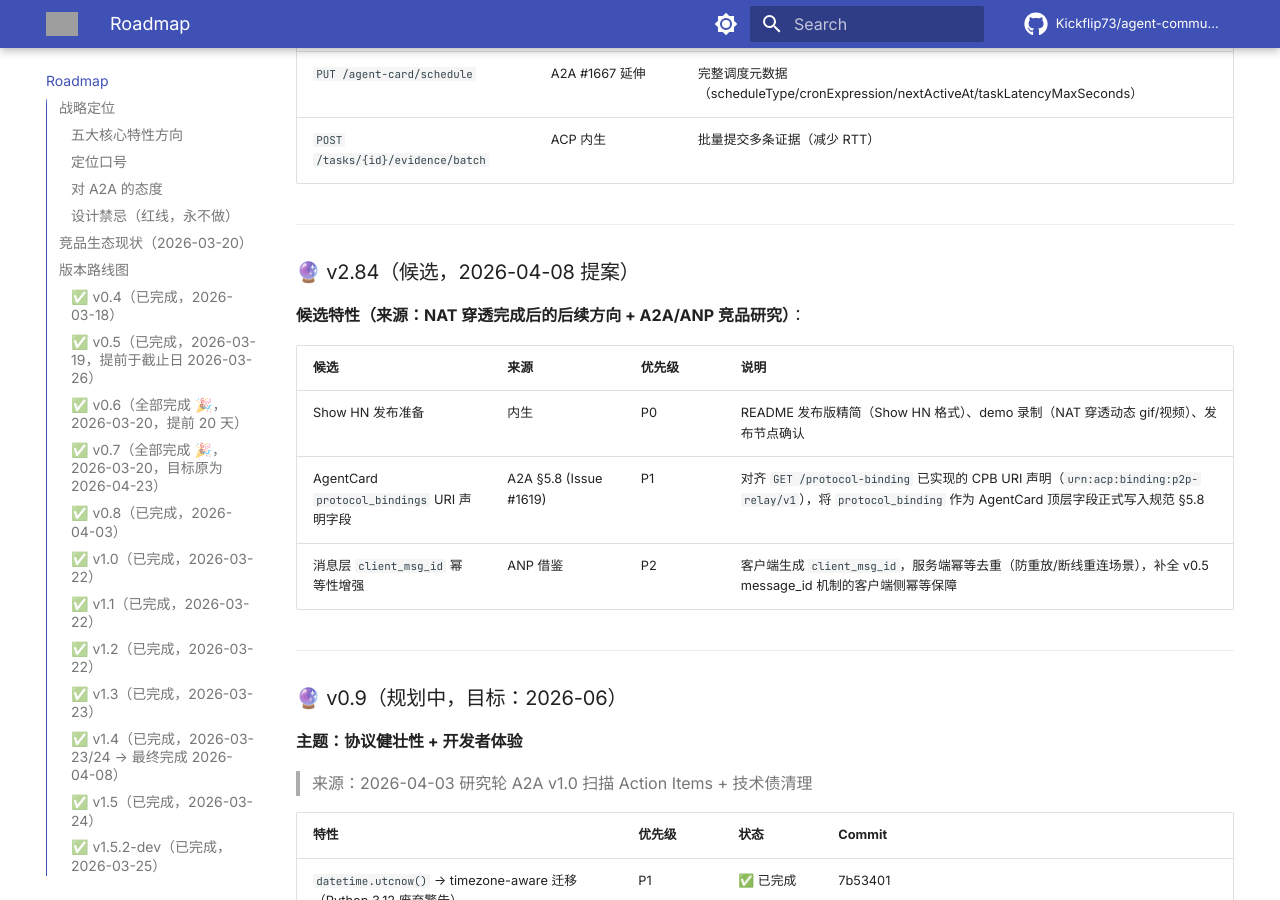
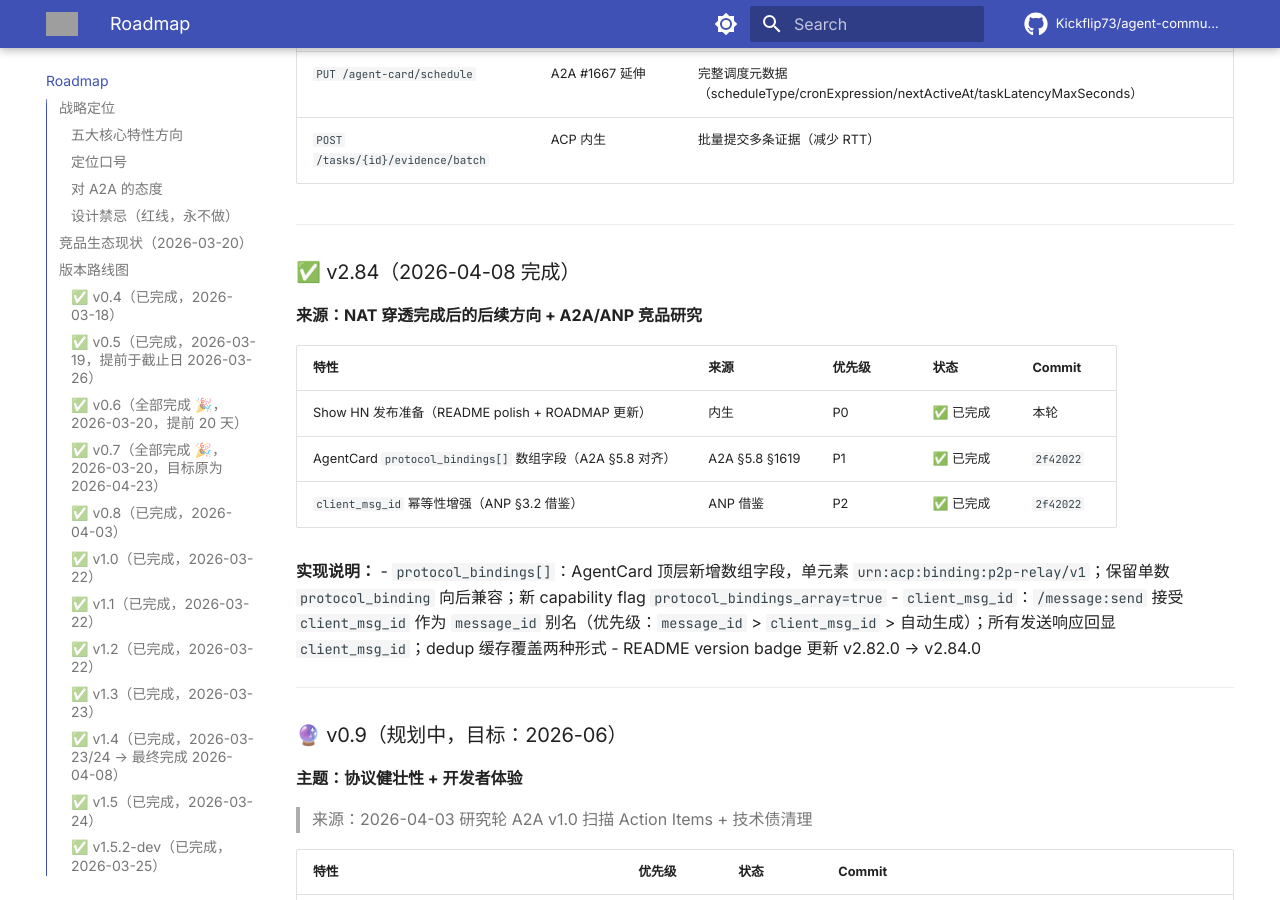
Before and after one commit to Kickflip73/agent-communication-protocol, an MkDocs documentation site: the page built from docs/ROADMAP.md, in a window 1280 px wide and 900 px high, scrolled down 21748 px. Built offline with MkDocs 1.6.1 and Material for MkDocs 9.7.7, drawn with Linux system fonts in a browser that asks for light colours; comment, search, counter and statistics services are not loaded; the version menu is left out; grey boxes are pictures that could not be loaded.

Commit message:
docs(v2.84): ROADMAP v2.84 confirmed ✅; README Show HN section + protocol_bindings comparison row; badge 1060→1068; test count 232→240

```diff
--- a/docs/ROADMAP.md
+++ b/docs/ROADMAP.md
@@ -721,14 +721,19 @@ APS:  https://github.com/aeoess/agent-passport-system  （Ed25519 身份，v0.8
 
 ---
 
-### 🔮 v2.84（候选，2026-04-08 提案）
-**候选特性（来源：NAT 穿透完成后的后续方向 + A2A/ANP 竞品研究）**：
+### ✅ v2.84（2026-04-08 完成）
+**来源：NAT 穿透完成后的后续方向 + A2A/ANP 竞品研究**
 
-| 候选 | 来源 | 优先级 | 说明 |
-|------|------|--------|------|
-| Show HN 发布准备 | 内生 | P0 | README 发布版精简（Show HN 格式）、demo 录制（NAT 穿透动态 gif/视频）、发布节点确认 |
-| AgentCard `protocol_bindings` URI 声明字段 | A2A §5.8 (Issue #1619) | P1 | 对齐 `GET /protocol-binding` 已实现的 CPB URI 声明（`urn:acp:binding:p2p-relay/v1`），将 `protocol_binding` 作为 AgentCard 顶层字段正式写入规范 §5.8 |
-| 消息层 `client_msg_id` 幂等性增强 | ANP 借鉴 | P2 | 客户端生成 `client_msg_id`，服务端幂等去重（防重放/断线重连场景），补全 v0.5 message_id 机制的客户端侧幂等保障 |
+| 特性 | 来源 | 优先级 | 状态 | Commit |
+|------|------|--------|------|--------|
+| Show HN 发布准备（README polish + ROADMAP 更新） | 内生 | P0 | ✅ 已完成 | 本轮 |
+| AgentCard `protocol_bindings[]` 数组字段（A2A §5.8 对齐） | A2A §5.8 §1619 | P1 | ✅ 已完成 | `2f42022` |
+| `client_msg_id` 幂等性增强（ANP §3.2 借鉴） | ANP 借鉴 | P2 | ✅ 已完成 | `2f42022` |
+
+**实现说明：**
+- `protocol_bindings[]`：AgentCard 顶层新增数组字段，单元素 `urn:acp:binding:p2p-relay/v1`；保留单数 `protocol_binding` 向后兼容；新 capability flag `protocol_bindings_array=true`
+- `client_msg_id`：`/message:send` 接受 `client_msg_id` 作为 `message_id` 别名（优先级：`message_id` > `client_msg_id` > 自动生成）；所有发送响应回显 `client_msg_id`；dedup 缓存覆盖两种形式
+- README version badge 更新 v2.82.0 → v2.84.0
 
 ---
 
--- a/heartbeat-state.json
+++ b/heartbeat-state.json
@@ -1,5 +1,5 @@
 {
   "lastChecks": {"evangelism": 1773788282, "email": null, "calendar": null, "weather": null},
-  "notes": "2026-04-08 12:23 — 研究轮完成. A2A 23066 stars, §5.8 protocol_bindings文档已合并, 新Logo品牌升级. ANP仍停更. v2.84行动建议: Show HN(P0) > protocol_bindings字段(P1) > client_msg_id(P2). 下轮: 开发轮(v2.84).",
-  "next_round": "dev"
+  "notes": "2026-04-08 12:53 — 开发轮v2.84完成. protocol_bindings[](A2A§5.8对齐)+client_msg_id幂等性. commit 2f42022. 8/8 tests PASS. 下轮: 文档轮(Show HN README polish + ROADMAP更新).",
+  "next_round": "doc"
 }
```
Also changed, not shown: README.md (+31 -3 lines).
